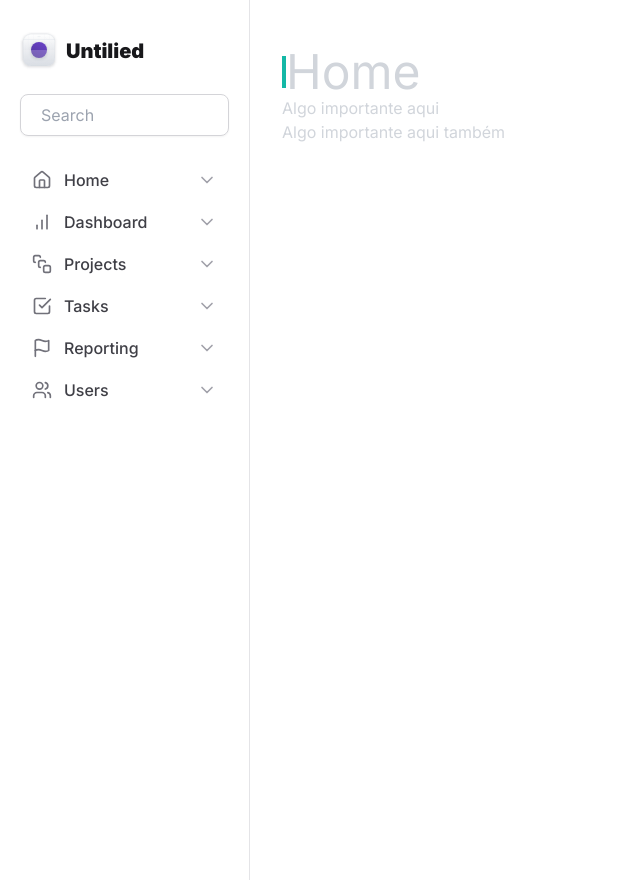
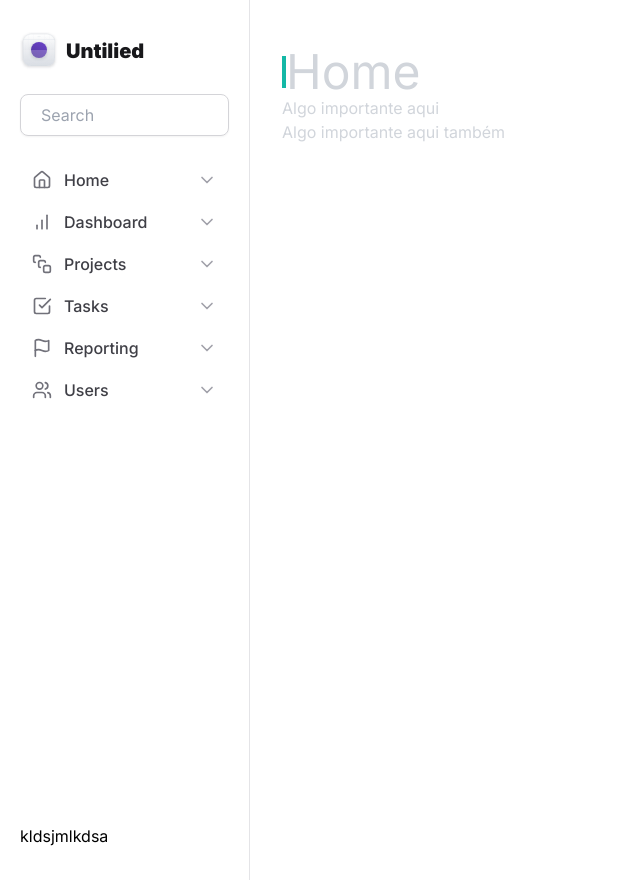
Before and after one commit to mateusmaiia/tailwind-next, a Next.js app: page / in a window 1280 px wide. Shown: the whole page, without its empty margins (0-640 px from the left). Built offline with nearby package versions, Linux system fonts and the light colour scheme.

Commit message:
update: replaced space-y-6 with flex to be able to use mt-auto

```diff
--- a/src/Components/Sidebar/index.tsx
+++ b/src/Components/Sidebar/index.tsx
@@ -4,7 +4,7 @@ import { MainNavigation } from '../MainNavigation'
 
 export function Sidebar() {
   return (
-    <aside className="border-r border-zinc-200 px-5 py-8 space-y-6">
+    <aside className="border-r border-zinc-200 px-5 py-8 flex flex-col gap-6 ">
       <Logo />
       <div className="flex w-full items-center gap-2 rounded-lg border border-zinc-300 px-3 py-2 shadow-sm ">
         <Search size={24} color="blue" className="h-5 w-5 text-zinc-500" />
@@ -15,6 +15,7 @@ export function Sidebar() {
         />
       </div>
       <MainNavigation />
+      <div className="mt-auto">kldsjmlkdsa</div>
     </aside>
   )
 }
```
